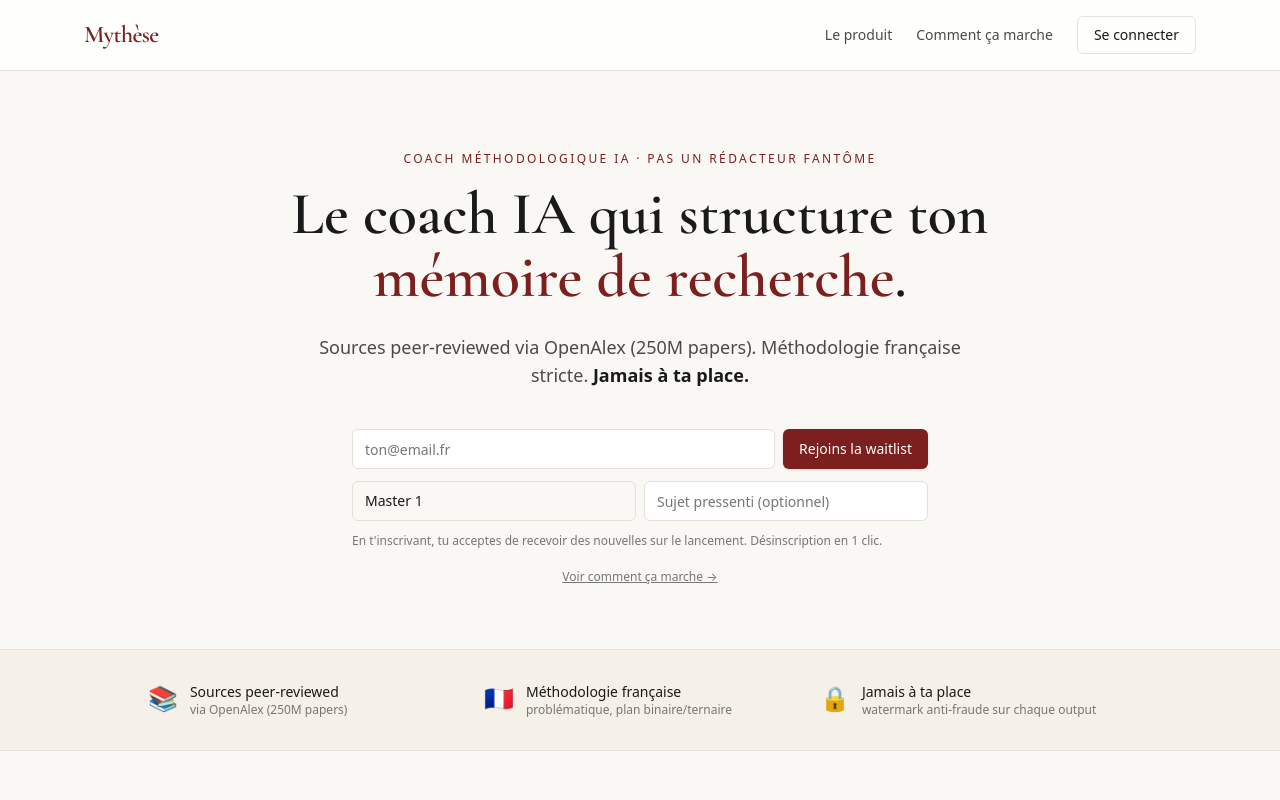
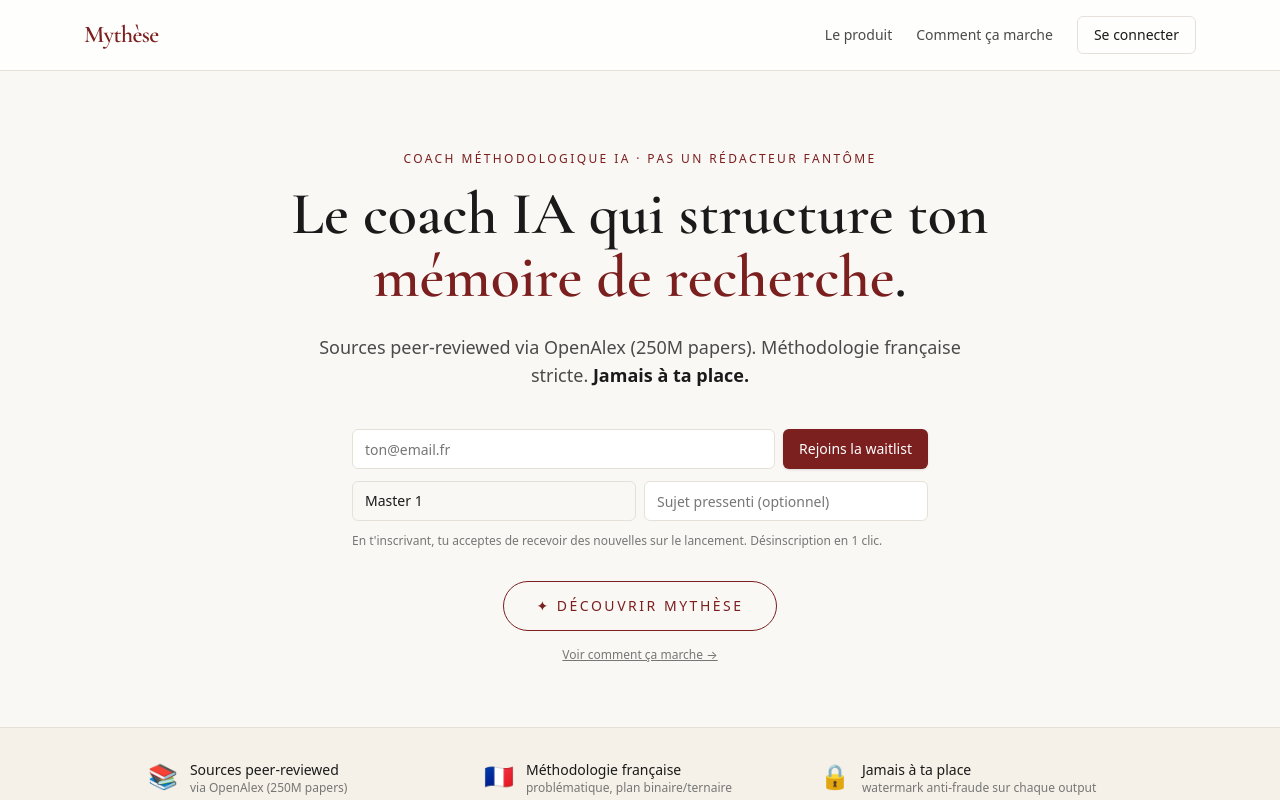
Before and after one commit to jean63echalier-alt/mythese, a Next.js app: page / in a window 1280 px wide. Shown: the top 800 px of the page. Built offline with nearby package versions, Linux system fonts and the light colour scheme; no server answers.

Commit message:
feat: bouton CTA "Decouvrir MyThese" vers l'experience immersive

```diff
--- a/src/app/(marketing)/page.tsx
+++ b/src/app/(marketing)/page.tsx
@@ -23,9 +23,17 @@ export default function HomePage() {
             <WaitlistForm />
           </div>
 
-          <p className="mt-5 text-xs text-[var(--color-ink-muted)]">
-            <a href="#comment" className="underline hover:text-[var(--color-ink)]">Voir comment ça marche →</a>
-          </p>
+          <div className="mt-8 flex flex-col items-center gap-4">
+            <a
+              href="/experience.html"
+              className="inline-flex items-center gap-2 rounded-full border border-[var(--color-burgundy)] px-8 py-3.5 text-sm font-medium uppercase tracking-[0.18em] text-[var(--color-burgundy)] transition-colors duration-300 hover:bg-[var(--color-burgundy)] hover:text-white"
+            >
+              ✦ Découvrir MyThèse
+            </a>
+            <p className="text-xs text-[var(--color-ink-muted)]">
+              <a href="#comment" className="underline hover:text-[var(--color-ink)]">Voir comment ça marche →</a>
+            </p>
+          </div>
         </div>
       </section>
 
```
